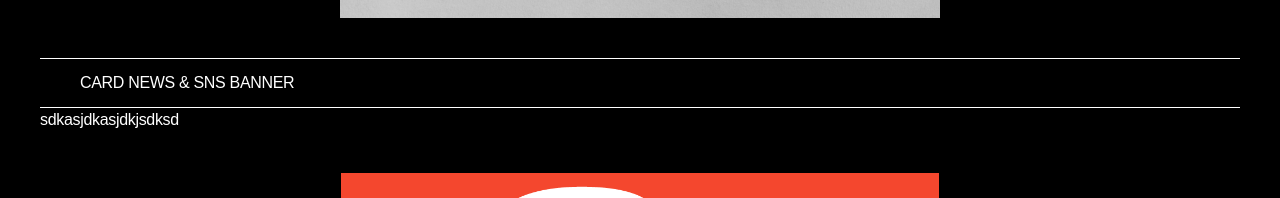
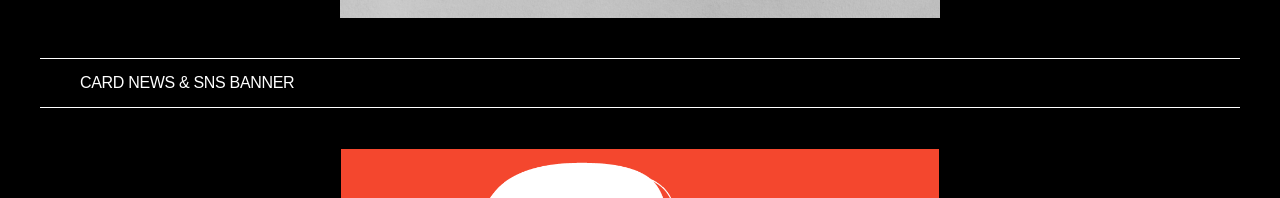
Before and after one commit to shb627/shb-portfolio, a plain HTML site: page index.html in a window 1280 px wide. Shown: the part 5576-5774 px from the top of the page. Drawn offline with nearby package versions, Linux system fonts and the light colour scheme; a script that the page names is missing; a web font is replaced by a local one.

Commit message:
카드뉴스 수정

```diff
--- a/index.html
+++ b/index.html
@@ -543,7 +543,7 @@
       <div class="category-container">
         <span>CARD NEWS & SNS BANNER</span>
       </div>
-      <span class="category-info">sdkasjdkasjdkjsdksd</span>
+      <span class="category-info"></span>
     </div>
     <section>
       <div class="container">
```
